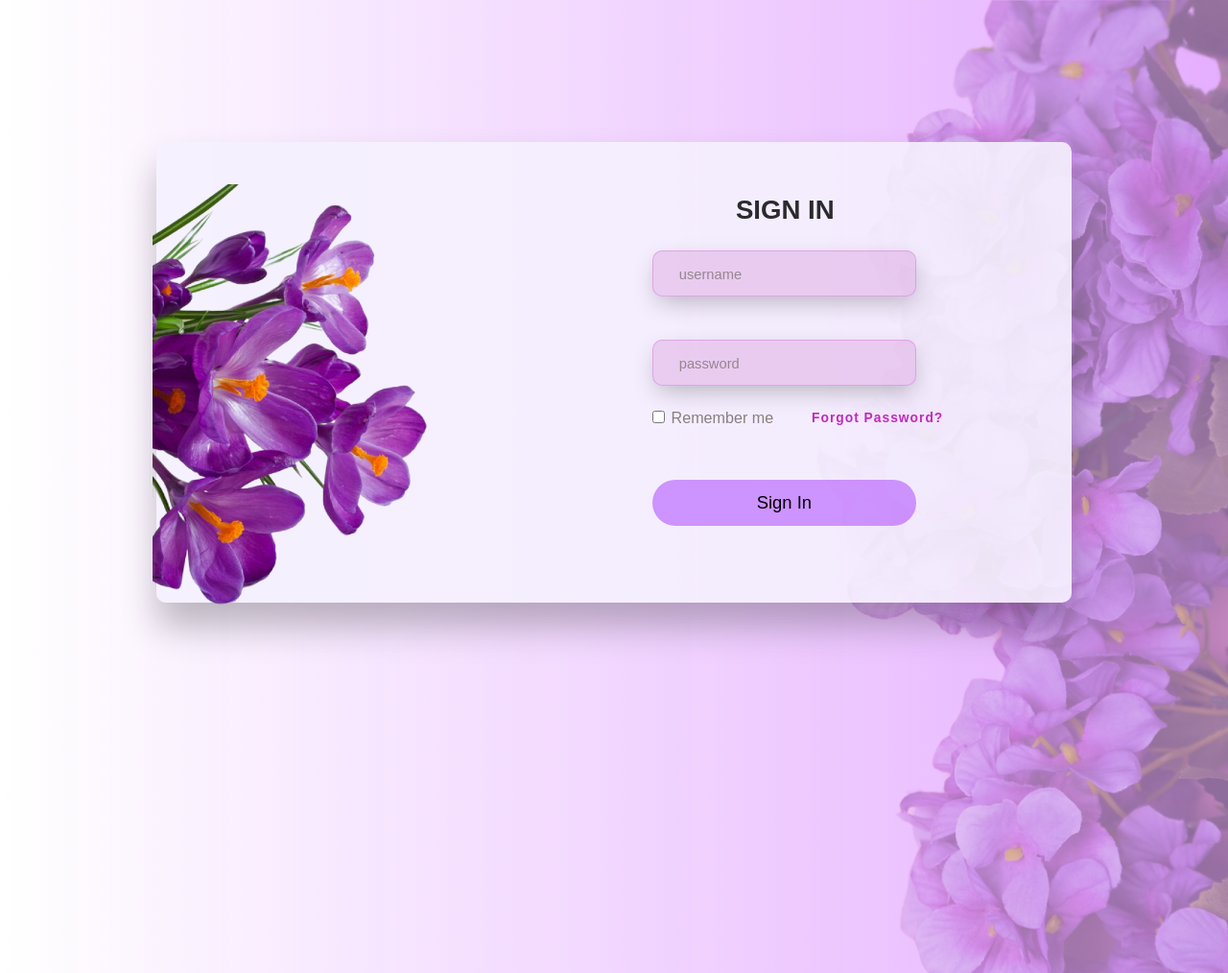
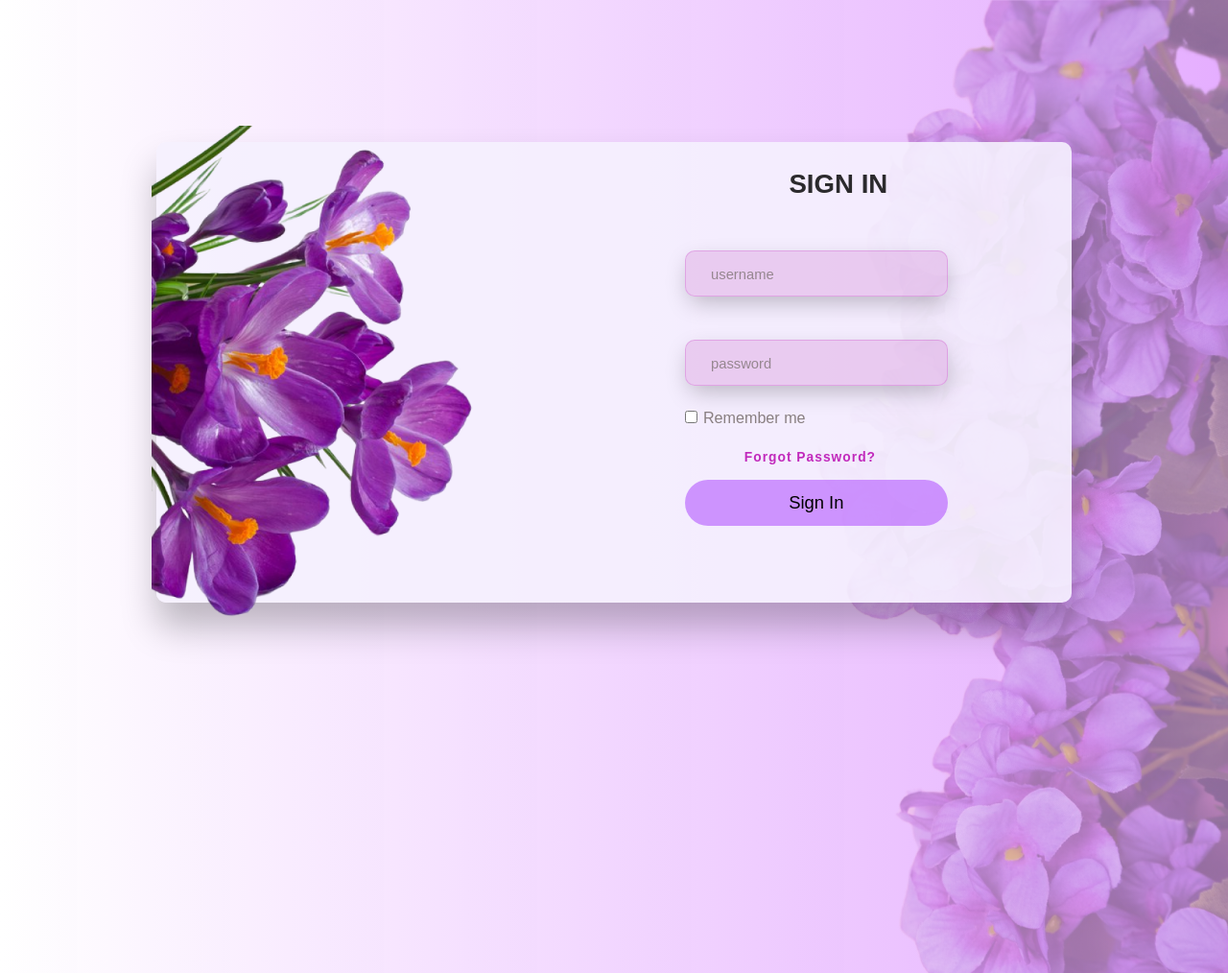
Before and after one commit to Daniela-almeida/flowershop-login, a plain HTML site: page index.html in a window 1280 px wide. Shown: the top 1014 px of the page at 96% size. Drawn offline with Linux system fonts and the light colour scheme.

Commit message:
Primeira alteração

```diff
--- a/style.css
+++ b/style.css
@@ -67,7 +67,9 @@ h2 {
   font-family: sans-serif;
   font-weight: 600;
   text-align: center;
-  margin-left: 5em;
+  position: relative;
+  right: 0;
+  left: 0;
   color: rgba(0, 0, 0, 0.822);
 }
 
@@ -143,12 +145,16 @@ button {
 /* responsive */
 
 @media screen and (max-width: 700px) {
+  body {
+    overflow: hidden;
+  }
   h2 {
-    margin-left: auto;
+    position: relative;
+    right: 2.5em;
   }
   .container-main .card {
     height: 60vh;
-    width: 80%;
+    width: 89%;
   }
   .container-main .card img {
     display: none;
@@ -170,13 +176,16 @@ button {
     position: relative;
     top: 2em;
     left: 4.5em;
+    width: 72%;
   }
 }
 
 @media screen and (min-width: 701px) and (max-width: 999px) {
   h2 {
-    margin-left: 5em;
+    position: relative;
+    right: 5.5em;
   }
+
   .container-main .card {
     height: 60vh;
     width: 80%;
@@ -207,8 +216,8 @@ button {
 @media screen and (min-width: 1000px) and (max-width: 1680px) {
   h2 {
     position: relative;
-    top: 2em;
-    right: 3.3em;
+    right: 3.2em;
+    top: 1em;
   }
   .container-main .card {
     height: 60vh;
@@ -217,11 +226,11 @@ button {
     bottom: 38em;
   }
   .container-main .card img {
-    width: 42%;
+    width: 49%;
     height: auto;
     position: relative;
-    top: 1.2em;
-    right: 6.2em;
+    top: 0.2em;
+    right: 4.8em;
   }
 
   #user,
@@ -245,7 +254,7 @@ button {
   }
   .forgot {
     position: relative;
-    bottom: 1.5em;
-    left: 12em;
+    bottom: -1.5em;
+    left: 4.5em;
   }
 }
```
